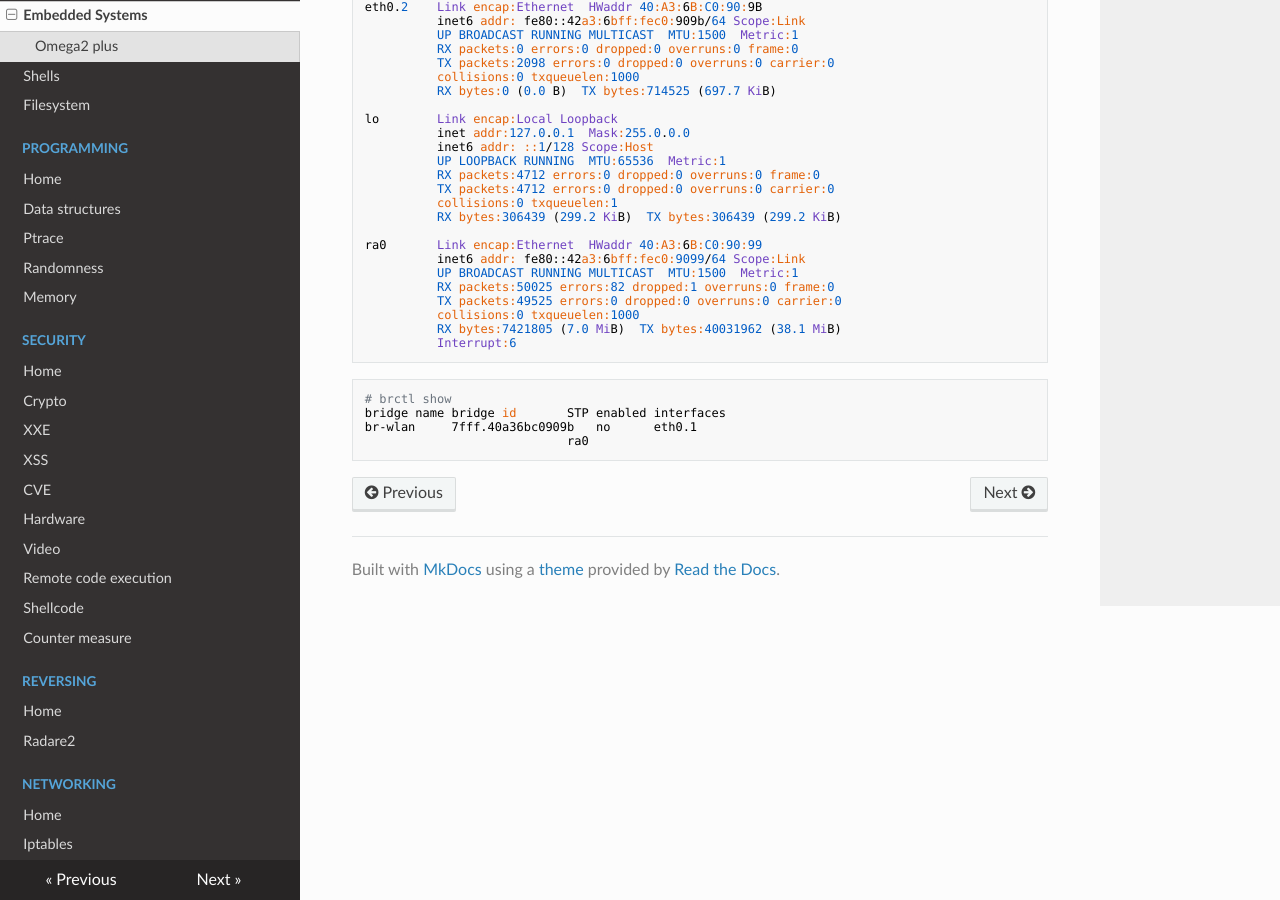
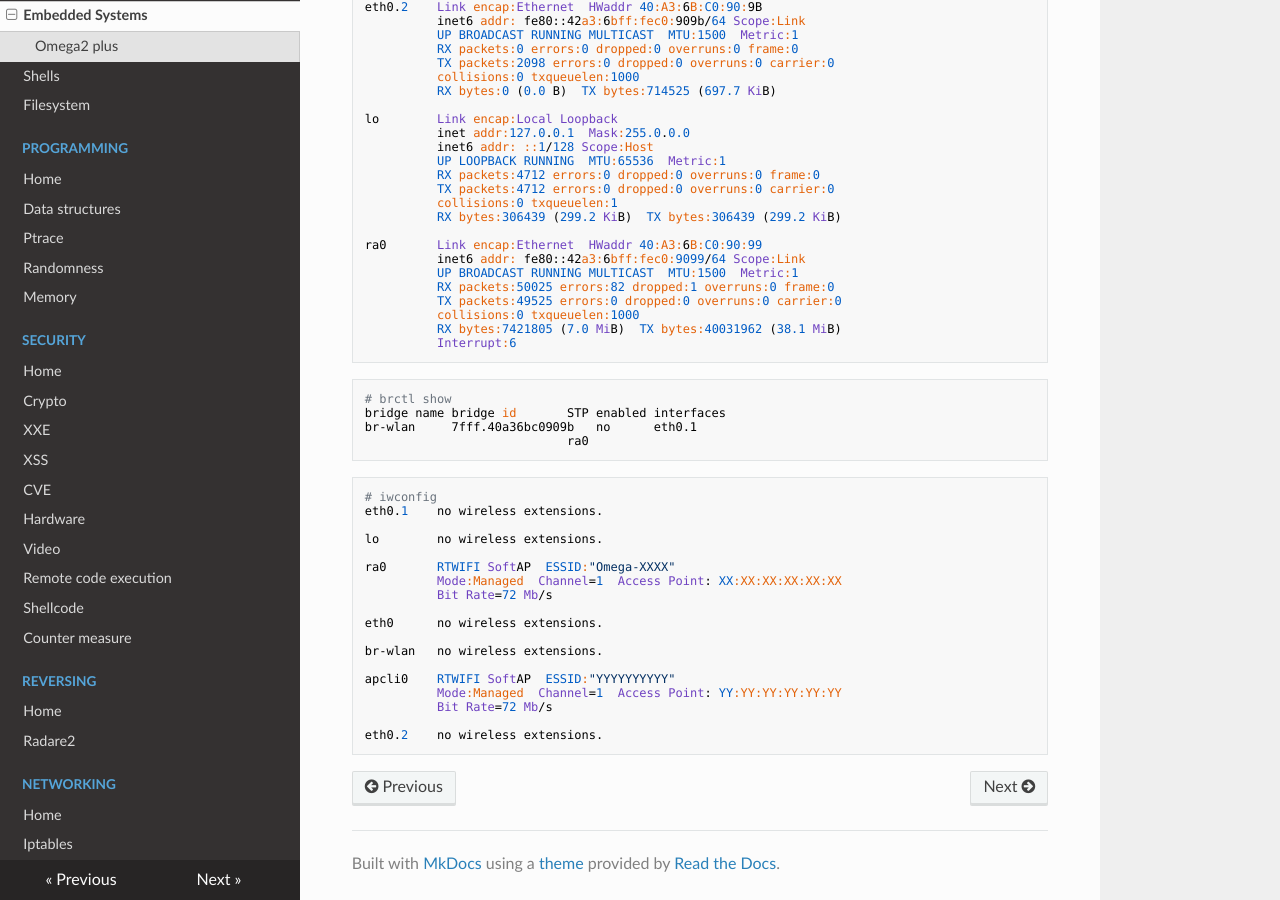
Before and after one commit to gipi/low-level, an MkDocs documentation site: the page built from docs/embedded.md, in a window 1280 px wide and 900 px high, scrolled down 967 px. Built offline with MkDocs 1.6.1, drawn with Linux system fonts in a browser that asks for light colours; nearby versions of some CDN libraries; old or Windows-style settings are respelled for this version of MkDocs.

Commit message:
embedded: add iwconfig output for omega2 plus.

````diff
--- a/docs/embedded.md
+++ b/docs/embedded.md
@@ -82,3 +82,23 @@ bridge name	bridge id		STP enabled	interfaces
 br-wlan		7fff.40a36bc0909b	no		eth0.1
 							ra0
 ```
+```
+# iwconfig
+eth0.1    no wireless extensions.
+
+lo        no wireless extensions.
+
+ra0       RTWIFI SoftAP  ESSID:"Omega-XXXX"
+          Mode:Managed  Channel=1  Access Point: XX:XX:XX:XX:XX:XX
+          Bit Rate=72 Mb/s
+
+eth0      no wireless extensions.
+
+br-wlan   no wireless extensions.
+
+apcli0    RTWIFI SoftAP  ESSID:"YYYYYYYYYY"
+          Mode:Managed  Channel=1  Access Point: YY:YY:YY:YY:YY:YY
+          Bit Rate=72 Mb/s
+
+eth0.2    no wireless extensions.
+```
````
